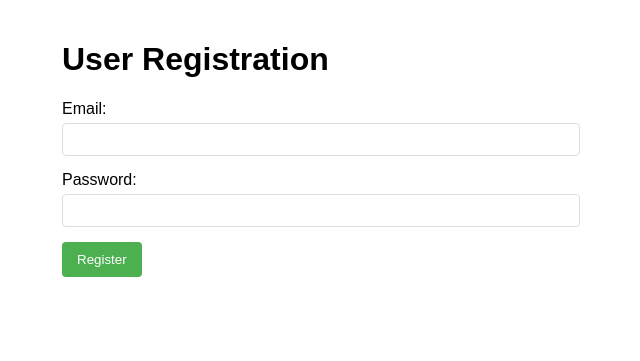
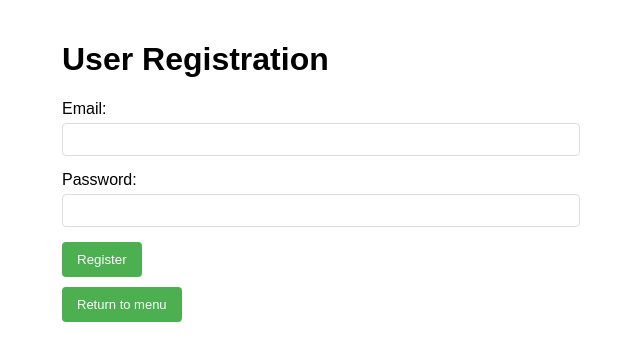
Before and after one commit to Etienne-55/Random_flask_project, a Flask app: page /register in a window 1280 px wide. Shown: the top 361 px of the page, without its empty margins (328-968 px from the left). Run offline with Flask 3, Linux system fonts and the light colour scheme.

Commit message:
feat: fixing small menu interface details

```diff
--- a/templates/landing_page.html
+++ b/templates/landing_page.html
@@ -19,6 +19,7 @@
 	    display: inline-block;
 	    background-color: #4CAF50;
 	    color: white;
+	    text-decoration: none;
 	    padding: 12px 24px;
 	    text-decoration none;
 	    border-radius: 4px;
@@ -32,9 +33,9 @@
 </head>
 <body>
     <h1>Welcome to my application</h1>
-    <p>button to register new user</p>
 
     <a href="/register" class="btn">Register new user</a>
-    <a href="/hello_raspberry" class="btn">Go to raspberry hello page</a>
+    <br></br>
+    <a href="/hello_raspberry" class="btn">Login</a>
 </body>
 </html>
--- a/templates/register.html
+++ b/templates/register.html
@@ -49,6 +49,22 @@
             background-color: #f8d7da;
             color: #721c24;
         }
+
+        .btn {
+            background-color: #4CAF50;
+            color: white;
+	    text-decoration: none;
+            padding: 10px 15px;
+            border: none;
+            border-radius: 4px;
+	    font-size: 13px;
+            cursor: pointer;
+	    outline: none;
+	    margin: 0;
+        }
+        .btn:hover {
+            background-color: #45a049;
+	}
     </style>
 </head>
 <body>
@@ -68,6 +84,8 @@
         </div>
 
         <button type="submit">Register</button>
+	<br></br>
+	<a href="/" class="btn">Return to menu</a>
     </form>
 
     <script>
```
